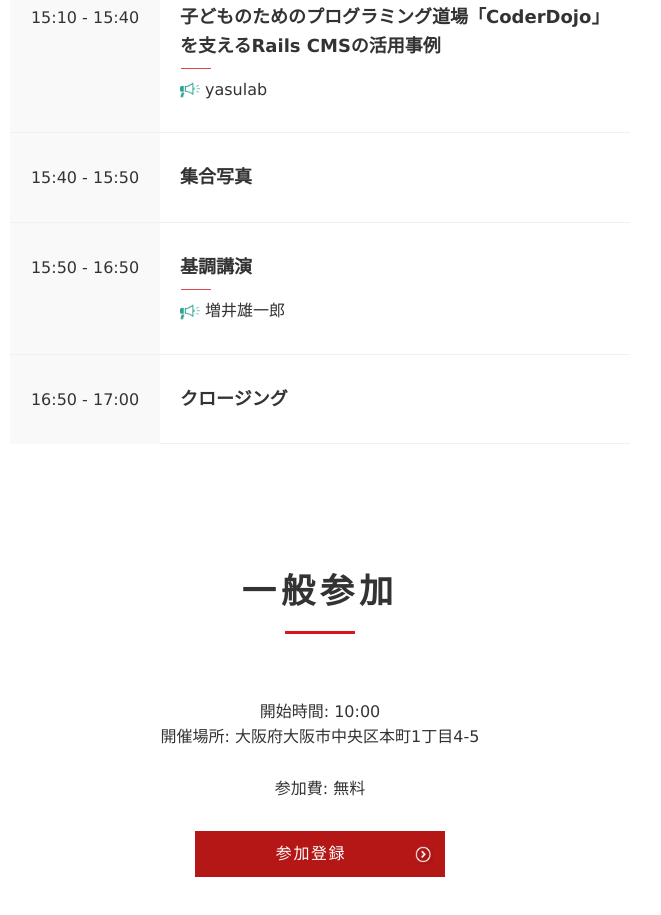
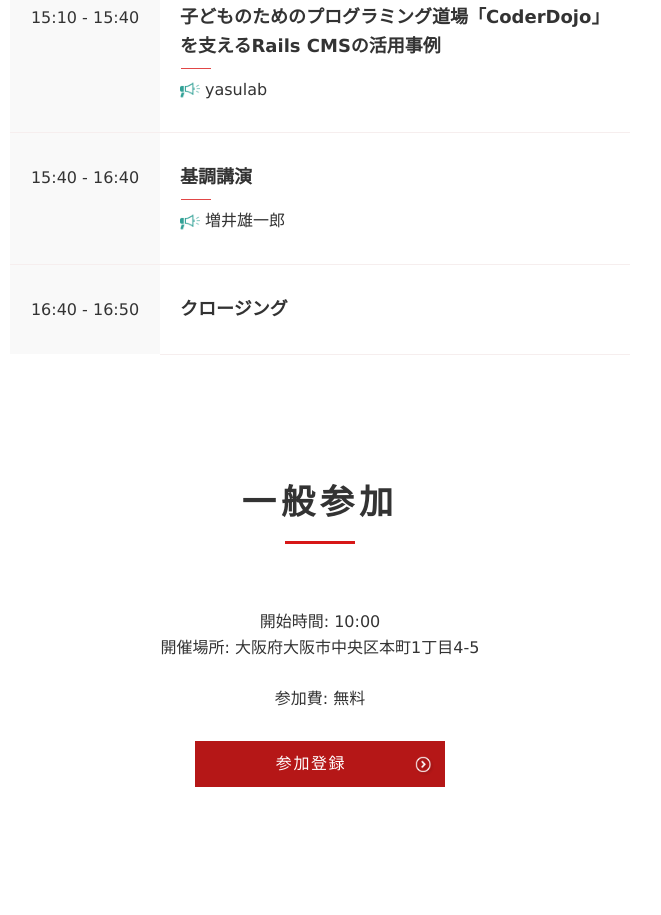
Before and after one commit to rubykansai/kansai2017, a website: page docs/index.html in a window 1280 px wide. Shown: the part 4030-4945 px from the top of the page, without its empty margins (320-981 px from the left). Drawn offline with Linux system fonts and the light colour scheme.

Commit message:
Fix timetable

```diff
--- a/docs/index.html
+++ b/docs/index.html
@@ -191,11 +191,7 @@
                    </td>
                  </tr>
                  <tr>
-                   <th class="time"><div class="time_inner">15:40 - 15:50</div></th>
-                   <td class="detail"><p class="ttl">集合写真</p></td>
-                 </tr>
-                 <tr>
-                   <th class="time"><div class="time_inner">15:50 - 16:50</div></th>
+                   <th class="time"><div class="time_inner">15:40 - 16:40</div></th>
                    <td class="detail">
                      <div class="detail_box">
                        <p class="ttl ttl-underbar">基調講演</p>
@@ -204,7 +200,7 @@
                    </td>
                  </tr>
                  <tr>
-                   <th class="time"><div class="time_inner">16:50 - 17:00</div></th>
+                   <th class="time"><div class="time_inner">16:40 - 16:50</div></th>
                    <td class="detail"><p class="ttl">クロージング</p></td>
                  </tr>
                </tbody>
```
